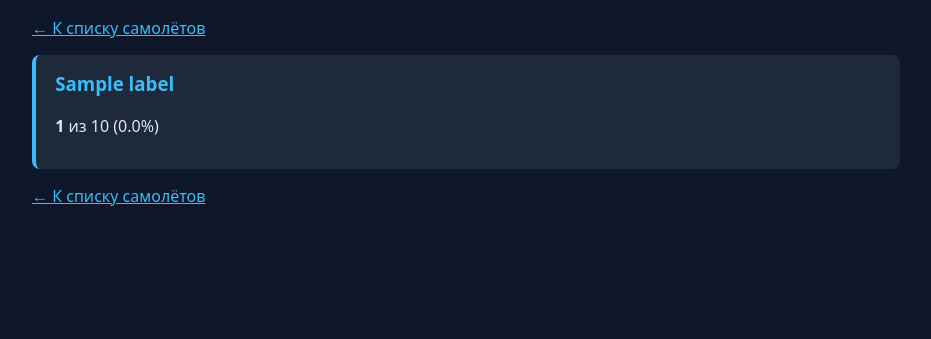
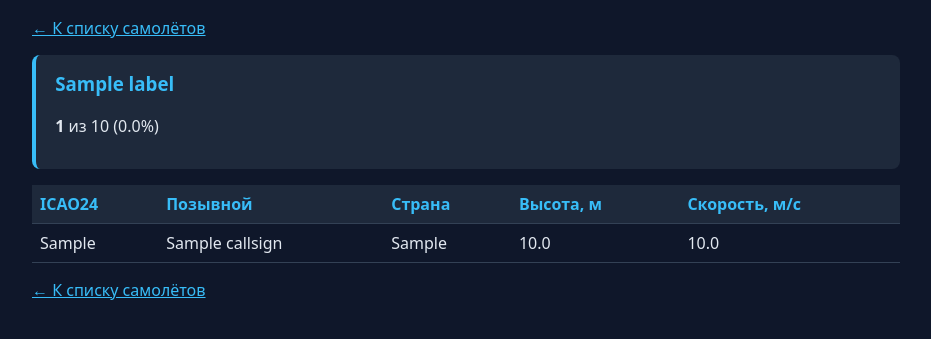
Before and after one commit to Yulianna-Aleeva/sky-tracker, a Flask app: template templates/stats.html in a window 1280 px wide. Shown: the part 186-525 px from the top of the page, without its empty margins (174-1105 px from the left). Run offline with Flask 3, Linux system fonts and the light colour scheme; the template is opened without the code that fills it: most values are stand-ins (such as "Sample title", 1, 10 or a date in 2020).

Commit message:
feat: web completed

```diff
--- a/app.py
+++ b/app.py
@@ -113,7 +113,7 @@ def top_velocity() -> str:
 
 @app.route("/stats/<mode>", methods=["GET"])
 def stats(mode: str) -> str:
-    """Статистика: в воздухе / на земле / спецрейсы."""
+    """Статистика: in_air / on_ground / spi."""
     country = request.args.get("country", "").strip()
     planes = _load_planes(country)
 
@@ -124,8 +124,9 @@ def stats(mode: str) -> str:
     }
     label, check = modes.get(mode, ("Неизвестно", lambda p: False))
 
+    filtered = [p for p in planes if check(p)]
     total = len(planes)
-    count = sum(1 for p in planes if check(p))
+    count = len(filtered)
     percent = (count / total * 100) if total else 0
 
     return render_template(
@@ -135,6 +136,7 @@ def stats(mode: str) -> str:
         count=count,
         total=total,
         percent=percent,
+        planes=filtered,
     )
 
 
--- a/templates/stats.html
+++ b/templates/stats.html
@@ -9,6 +9,33 @@
     <h3>{{ label }}</h3>
     <p><b>{{ count }}</b> из {{ total }} ({{ '%.1f'|format(percent) }}%)</p>
 </div>
+
+{% if planes %}
+<table>
+    <thead>
+        <tr>
+            <th>ICAO24</th>
+            <th>Позывной</th>
+            <th>Страна</th>
+            <th>Высота, м</th>
+            <th>Скорость, м/с</th>
+        </tr>
+    </thead>
+    <tbody>
+        {% for p in planes %}
+        <tr>
+            <td>{{ p.icao24 or '-' }}</td>
+            <td>{{ p.callsign or '-' }}</td>
+            <td>{{ p.origin_country or '-' }}</td>
+            <td>{{ '%.1f'|format(p.baro_altitude) if p.baro_altitude is not none else '-' }}</td>
+            <td>{{ '%.1f'|format(p.velocity) if p.velocity is not none else '-' }}</td>
+        </tr>
+        {% endfor %}
+    </tbody>
+</table>
+{% else %}
+<p>Ни одного самолёта в этой категории.</p>
+{% endif %}
 {% else %}
 <p>Нет данных.</p>
 {% endif %}
```
